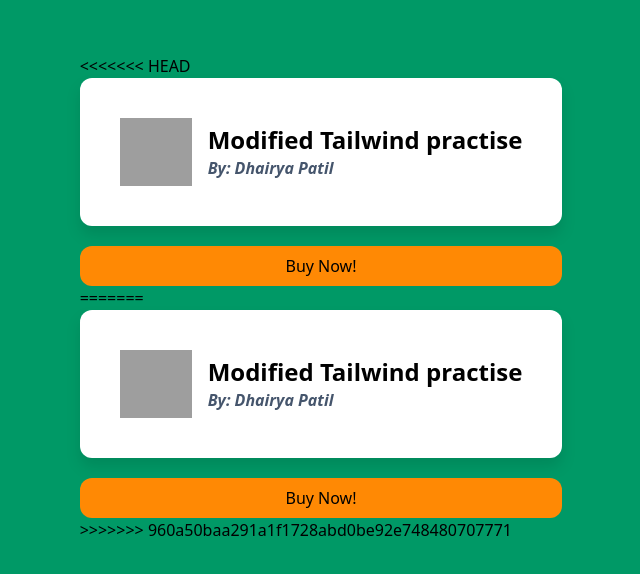
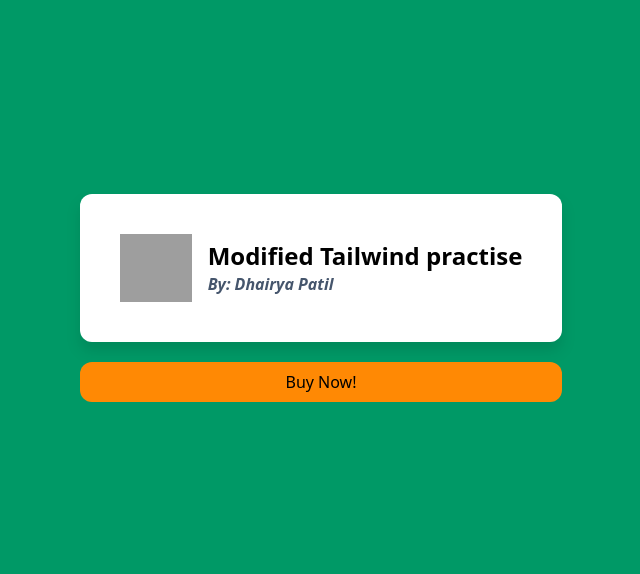
Before and after one commit to dhairyapatil/tailwindcssbydhairyaP, a website: page index.html in a window 1280 px wide. Shown: the part 102-676 px from the top of the page, without its empty margins (319-959 px from the left). Drawn offline with Linux system fonts and the light colour scheme; grey boxes are pictures that could not be loaded.

Commit message:
#3 First Commit of Tailwind

```diff
--- a/index.html
+++ b/index.html
@@ -1,10 +1,9 @@
-<<<<<<< HEAD
 <!DOCTYPE html>
 <html>
   <head>
     <meta charset="UTF-8" />
     <meta name="viewport" content="width=device-width, initial-scale=1.0" />
-    <link href="./output.css" rel="stylesheet" />
+    <link href="./src/output.css" rel="stylesheet" />
   </head>
   <body class="bg-emerald-600 grid place-content-center h-screen">
     <!-- <h1 class="text-white text-4xl m-6">
@@ -37,43 +36,3 @@
     </button>
   </body>
 </html>
-=======
-<!DOCTYPE html>
-<html>
-  <head>
-    <meta charset="UTF-8" />
-    <meta name="viewport" content="width=device-width, initial-scale=1.0" />
-    <link href="./output.css" rel="stylesheet" />
-  </head>
-  <body class="bg-emerald-600 grid place-content-center h-screen">
-    <!-- <h1 class="text-white text-4xl m-6">
-      Lorem ipsum dolor sit amet, consectetur adipisicing elit. Incidunt,
-      necessitatibus officia modi adipisci accusantium, voluptatem molestias eos
-      ullam, beatae error voluptate odio? Autem impedit sint illo ad ipsa et
-      obcaecati?
-    </h1> -->
-    <!-- <h1 class="text-amber-200 text-4xl m-6">Hello Tailwind!</h1> -->
-    <div class="">
-      <div
-        class="p-10 max-w-screen mx-auto bg-white rounded-xl drop-shadow-xl flex items-center space-x-4"
-      >
-        <div>
-          <img class="h-17 w-18" src="./images/DP1.png" alt="" class="src" />
-        </div>
-        <div>
-          <div class="text-2xl font-bold">
-            Modified Tailwind practise
-            <p class="text-slate-600 text-base italic">By: Dhairya Patil</p>
-          </div>
-        </div>
-      </div>
-    </div>
-    <button
-      type="submit"
-      class="bg-orange-400 text-center p-2 mt-5 rounded-xl hover:bg-gray-400 hover:text-white"
-    >
-      Buy Now!
-    </button>
-  </body>
-</html>
->>>>>>> 960a50baa291a1f1728abd0be92e748480707771
```
